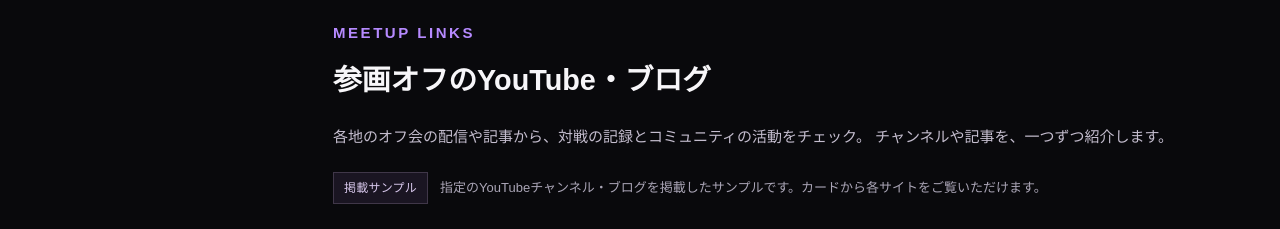
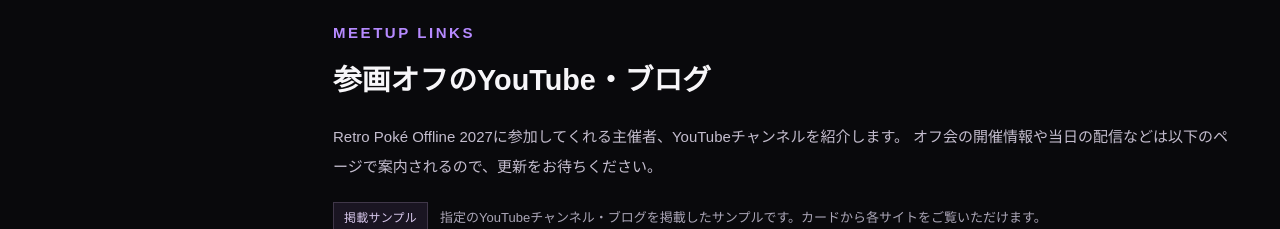
Before and after one commit to amuma/retro-poke-offline-2027, a website: page guidelines/index.html in a window 1280 px wide. Shown: the part 4160-4389 px from the top of the page. Drawn offline with Linux system fonts and the light colour scheme.

Commit message:
リンク集を追加

```diff
--- a/guidelines/index.html
+++ b/guidelines/index.html
@@ -291,8 +291,8 @@
             <p class="eyebrow">MEETUP LINKS</p>
             <h2 id="meetupLinksTitle">参画オフのYouTube・ブログ</h2>
             <p>
-              各地のオフ会の配信や記事から、対戦の記録とコミュニティの活動をチェック。
-              チャンネルや記事を、一つずつ紹介します。
+              Retro Poké Offline 2027に参加してくれる主催者、YouTubeチャンネルを紹介します。
+              オフ会の開催情報や当日の配信などは以下のページで案内されるので、更新をお待ちください。
             </p>
 
             <p class="meetup-links-note">
```
